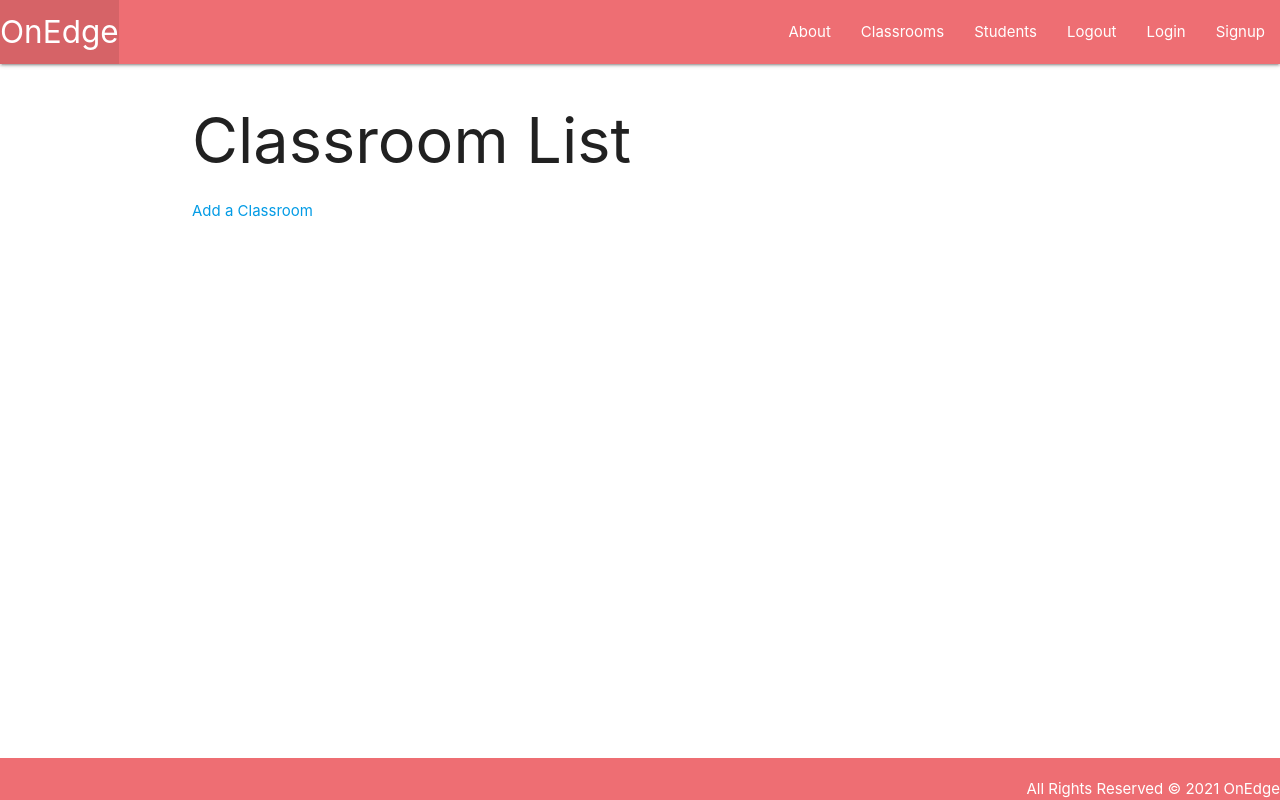
After one commit to ssh930526/on-edge, a Django app: page /classrooms/ in a window 1280 px wide. The commit adds this page. Run offline with Django 3.2, Linux system fonts and the light colour scheme; data that the repository does not hold is empty.

Commit message:
wip: adds CRUD views and URLS

```diff
--- a/main_app/templates/base.html
+++ b/main_app/templates/base.html
@@ -27,7 +27,7 @@
                 </li>
 
                 <li>
-                    <a href="">Classrooms</a>
+                    <a href="{% url 'classrooms_index' %}">Classrooms</a>
                 </li>
                 <li>
                     <a href="">Students</a>
--- /dev/null
+++ b/main_app/templates/classrooms/index.html
@@ -0,0 +1,17 @@
+{% extends 'base.html' %}
+
+{% block content %}
+
+<h1>Classroom List</h1>
+{% for classroom in classrooms %}
+<div class="card">
+    <a href="{% url 'classroom_detail' classroom.id %}">
+        <div class="card-content">
+            <span class="card-title">{{ classroom.course_subject }} {{ classroom.course_number }}</span>
+            <p>Course Name: {{ classroom.course_name }}</p>
+        </div>
+    </a>
+</div>
+{% endfor %}
+<a href="{% url 'classrooms_create'%}">Add a Classroom</a>
+{% endblock %}
--- a/main_app/urls.py
+++ b/main_app/urls.py
@@ -4,4 +4,11 @@ from . import views
 urlpatterns = [
     path('', views.home, name='home'),
     path('about/', views.about, name='about'),
+
+    path('classrooms/', views.classrooms_index, name='classrooms_index'),
+    path('classrooms/<int:classroom_id>/', views.classrooms_detail, name='classrooms_detail'),
+    path('classrooms/create/', views.ClassroomCreate.as_view(), name='classrooms_create'),
+    path('classrooms/<int:pk>/update/', views.ClassroomUpdate.as_view(), name='classrooms_update'),
+    path('classrooms/<int:pk>/delete/', views.ClassroomDelete.as_view(), name='classrooms_delete'),
+
 ]
--- a/main_app/views.py
+++ b/main_app/views.py
@@ -1,4 +1,7 @@
-from django.shortcuts import render
+from django.shortcuts import render, redirect
+from .models import Classroom
+from django.views.generic.edit import CreateView, UpdateView, DeleteView
+from django.views.generic import ListView, DetailView
 
 # Create your views here.
 def home(req):
@@ -6,3 +9,22 @@ def home(req):
 
 def about(req):
     return render(req, 'about.html')
+
+def classrooms_index(req):
+    classrooms = Classroom.objects.all()
+    return render(req, 'classrooms/index.html', {'classrooms': classrooms})
+
+def classrooms_detail(req, classroom_id):
+    classroom = Classroom.objects.get(id=classroom_id)
+    return render(req, 'classrooms/detail.html', {'classroom': classroom})
+
+class ClassroomCreate(CreateView):
+    model = Classroom
+    fields = '__all__'
+    success_url = '/classrooms/'
+
+class ClassroomUpdate(UpdateView):
+    model = Classroom
+
+class ClassroomDelete(DeleteView):
+    model = Classroom
```
Also changed, not shown: main_app/models.py (+10 -0 lines), main_app/templates/classrooms/detail.html (added, +16 -0 lines), main_app/templates/main_app/classroom_confirm_delete.html (added, +15 -0 lines), main_app/templates/main_app/classroom_form.html (added, +15 -0 lines), main_app/migrations/0002_auto_20210723_1909.py (added).
